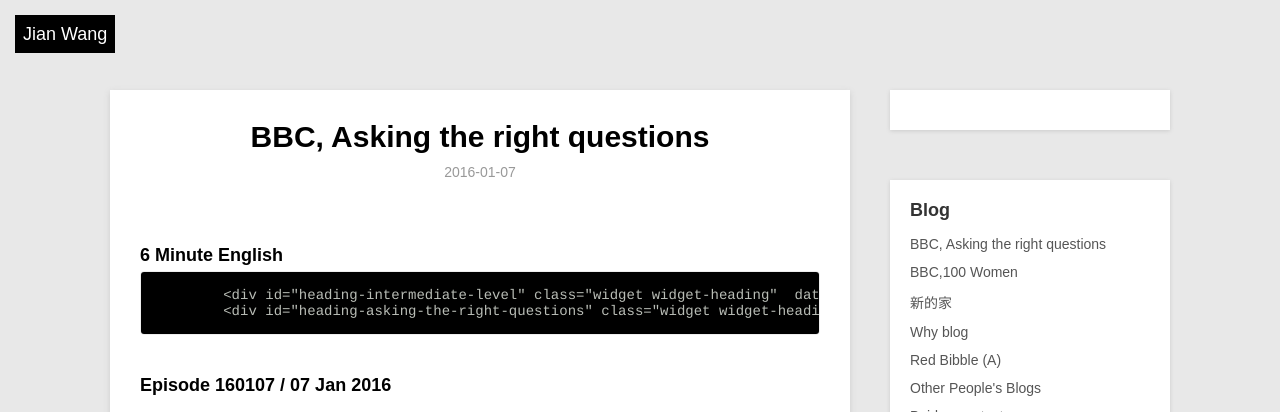
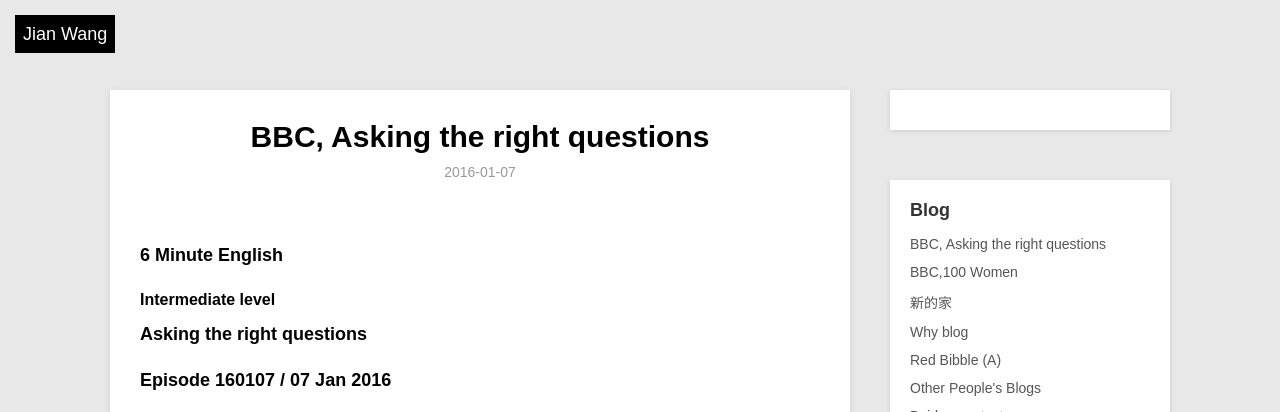
Before and after one commit to JuuW/blog, a Jekyll site: the page built from _posts/blog/2016-01-07-BBC_Asking_the_right_questions.md, in a window 1280 px wide and 900 px high, cut to the strip 0-412 px from the top of the window. Built offline with Jekyll 4.4.1, drawn with Linux system fonts in a browser that asks for light colours.

Commit message:
Update 2016-01-07-BBC_Asking_the_right_questions.md

```diff
--- a/_posts/blog/2016-01-07-BBC_Asking_the_right_questions.md
+++ b/_posts/blog/2016-01-07-BBC_Asking_the_right_questions.md
@@ -6,11 +6,18 @@
 ---
 
 
+<div id="heading-6-minute-english" class="widget widget-heading clear-left"  data-widget-index="1">
+<h3  dir="ltr" >6 Minute English</h3>
+</div>
 
+<div id="heading-intermediate-level" class="widget widget-heading"  data-widget-index="2">
+<h4  dir="ltr" >Intermediate level</h4>
+</div>
 
-<div id="heading-6-minute-english" class="widget widget-heading clear-left"  data-widget-index="1"><h3  dir="ltr" >6 Minute English</h3></div>
-		<div id="heading-intermediate-level" class="widget widget-heading"  data-widget-index="2"><h4  dir="ltr" >Intermediate level</h4></div>
-		<div id="heading-asking-the-right-questions" class="widget widget-heading clear-left"  data-widget-index="3"><h3  dir="ltr" >Asking the right questions</h3></div>
+<div id="heading-asking-the-right-questions" class="widget widget-heading clear-left"  data-widget-index="3">
+<h3  dir="ltr" >Asking the right questions</h3>
+</div>
+
 <div class="widget widget-bbcle-featuresubheader" >
 	<div class="text" style="clear:left">
 		<div class="details">
@@ -29,7 +36,7 @@
 <audio controls="controls" src="http://downloads.bbc.co.uk/learningenglish/features/6min/160107_6min_english_talk_show_host_download.mp3">
 您的浏览器不支持 audio 标签,请使用支持HTML5的浏览器。
 </audio>
-
+<br>
 <a href = "http://downloads.bbc.co.uk/learningenglish/features/6min/160107_6min_english_talk_show_host_download.mp3">Download Mp3</a>
 </div>
 
```
